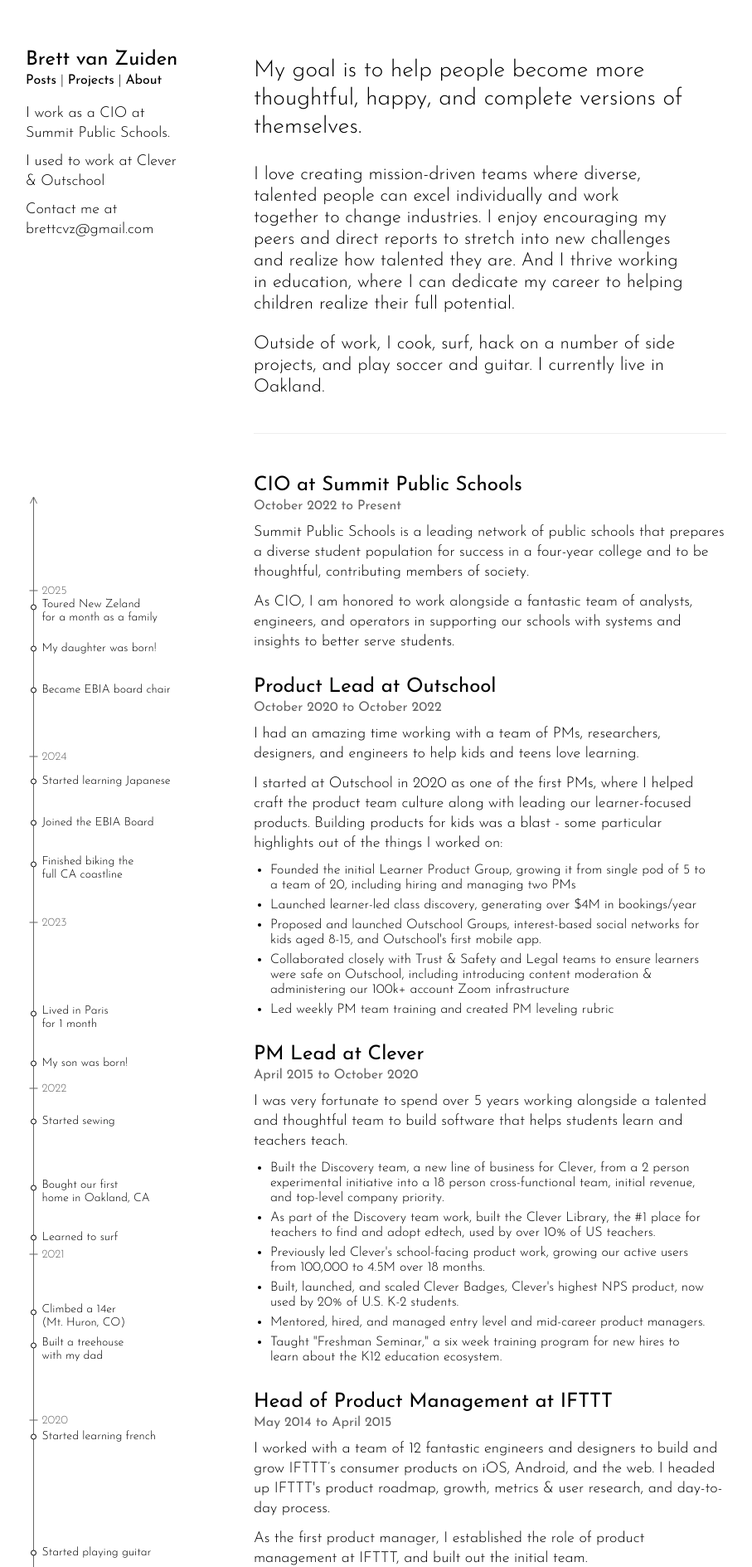
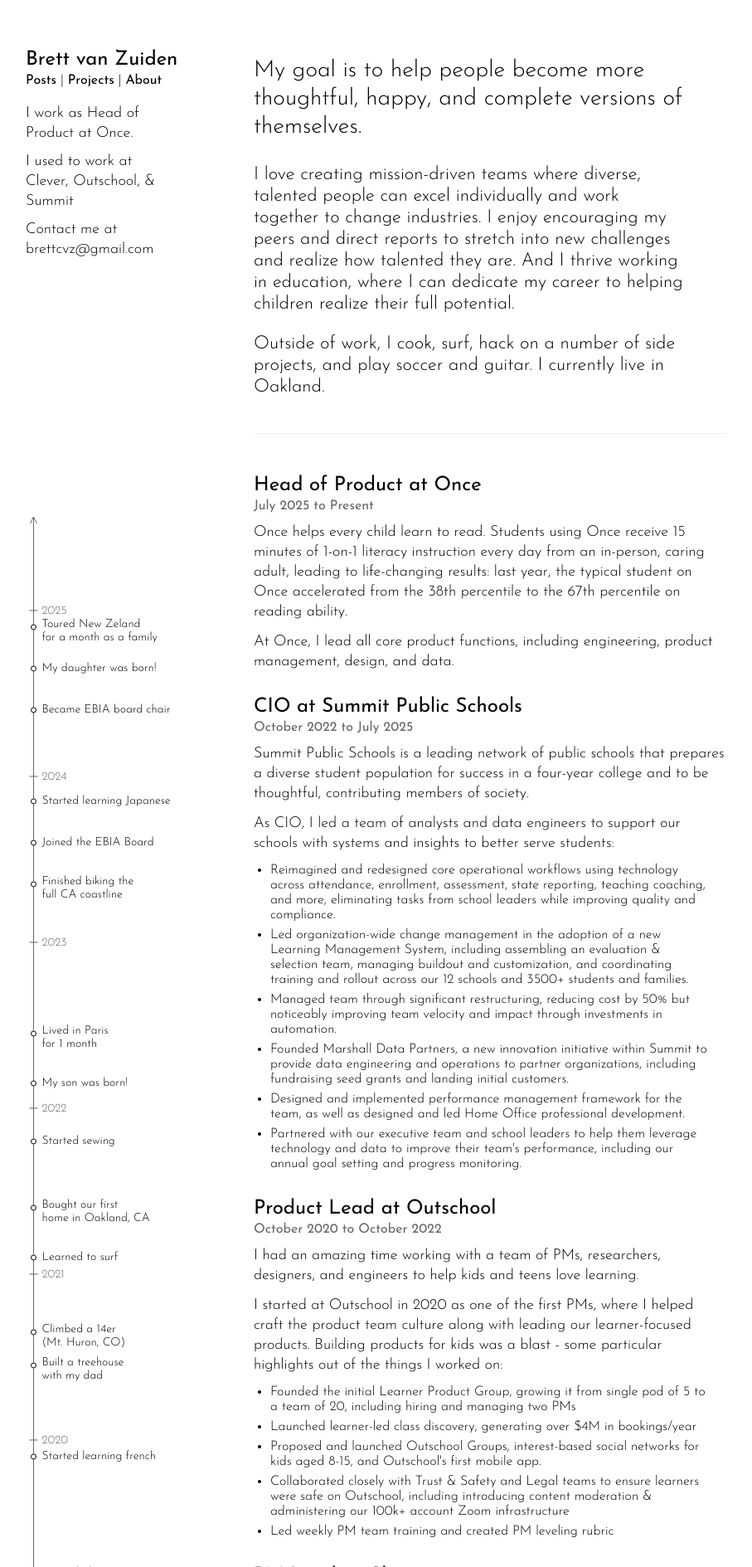
Before and after one commit to brettcvz/brettcvz.com, a Django app: page /about/ in a window 1280 px wide. Shown: the top 1889 px of the page at 83% size, without its empty margins (209-1116 px from the left). Run offline with Django 3.2, Linux system fonts and the light colour scheme.

Commit message:
Updating resume

```diff
--- a/templates/about.html
+++ b/templates/about.html
@@ -19,10 +19,24 @@
     </div>
     <ul class="timeline-entries fadein">
         <li>
+            <h3>Head of Product at Once</h3>
+            <time>July 2025 to Present</time>
+            <p class="description">Once helps every child learn to read. Students using Once receive 15 minutes of 1-on-1 literacy instruction every day from an in-person, caring adult, leading to life-changing results: last year, the typical student on Once accelerated from the 38th percentile to the 67th percentile on reading ability.</p>
+            <p class="description">At Once, I lead all core product functions, including engineering, product management, design, and data.</p>
+        </li>
+        <li>
             <h3>CIO at Summit Public Schools</h3>
-            <time>October 2022 to Present</time>
+            <time>October 2022 to July 2025</time>
             <p class="description">Summit Public Schools is a leading network of public schools that prepares a diverse student population for success in a four-year college and to be thoughtful, contributing members of society.</p>
-            <p class="description">As CIO, I am honored to work alongside a fantastic team of analysts, engineers, and operators in supporting our schools with systems and insights to better serve students.</p>
+            <p class="description">As CIO, I led a team of analysts and data engineers to support our schools with systems and insights to better serve students:</p>
+            <ul class="highlights">
+                <li>Reimagined and redesigned core operational workflows using technology across attendance, enrollment, assessment, state reporting, teaching coaching, and more, eliminating tasks from school leaders while improving quality and compliance.</li>
+                <li>Led organization-wide change management in the adoption of a new Learning Management System, including assembling an evaluation &amp; selection team, managing buildout and customization, and coordinating training and rollout across our 12 schools and 3500+ students and families.</li>
+                <li>Managed team through significant restructuring, reducing cost by 50% but noticeably improving team velocity and impact through investments in automation.</li>
+                <li>Founded Marshall Data Partners, a new innovation initiative within Summit to provide data engineering and operations to partner organizations, including fundraising seed grants and landing initial customers.</li>
+                <li>Designed and implemented performance management framework for the team, as well as designed and led Home Office professional development.</li>
+                <li>Partnered with our executive team and school leaders to help them leverage technology and data to improve their team's performance, including our annual goal setting and progress monitoring.</li>
+            </ul>
         </li>
         <li>
             <h3>Product Lead at Outschool</h3>
--- a/templates/home.html
+++ b/templates/home.html
@@ -24,7 +24,8 @@
         <h2><a href="{%url 'about'%}">About</a></h2>
         <div class="details">
             <ul id="main-points">
-                <li>CIO at <a target="summit" href="https://summitps.org">Summit Public Schools</a></li>
+                <li>Head of Product at <a target="once" href="https://tryonce.com">Once</a></li>
+                <li>Former CIO at <a target="summit" href="https://summitps.org">Summit Public Schools</a></li>
                 <li>Former PM Lead at <a target="clever" href="https://clever.com">Clever</a>, <a target="outschool" href="https://outschool.com">Outschool</a></li>
                 <li>Founding CEO of <a target="fp" href="https://filestack.com">Filestack</a></li>
                 <li>Studied <abbr title="Electrical Engineering and Computer Science">EECS</abbr>, Math, and Mechanical Engineering at MIT</li>
--- a/templates/splitpane.html
+++ b/templates/splitpane.html
@@ -11,8 +11,8 @@
         </nav>
         {%block sidepane%}
         <ul class="info">
-            <li>I work as a CIO at <a href="https://summitps.org">Summit Public Schools</a>.</li>
-            <li>I used to work at <a href="https://clever.com">Clever</a> &amp; <a href="https://outschool.com">Outschool</a></li>
+			<li>I work as Head of Product at <a href="https://tryonce.com">Once</a>.</li>
+            <li>I used to work at <a href="https://clever.com">Clever</a>, <a href="https://outschool.com">Outschool</a>, &amp; <a href="https://summitps.org">Summit</a></li>
             <li>Contact me at <a href="mailto:brettcvz@gmail.com">brettcvz@gmail.com</a></li>
         </ul>
         {%endblock%}
```
Also changed, not shown: README.md.
